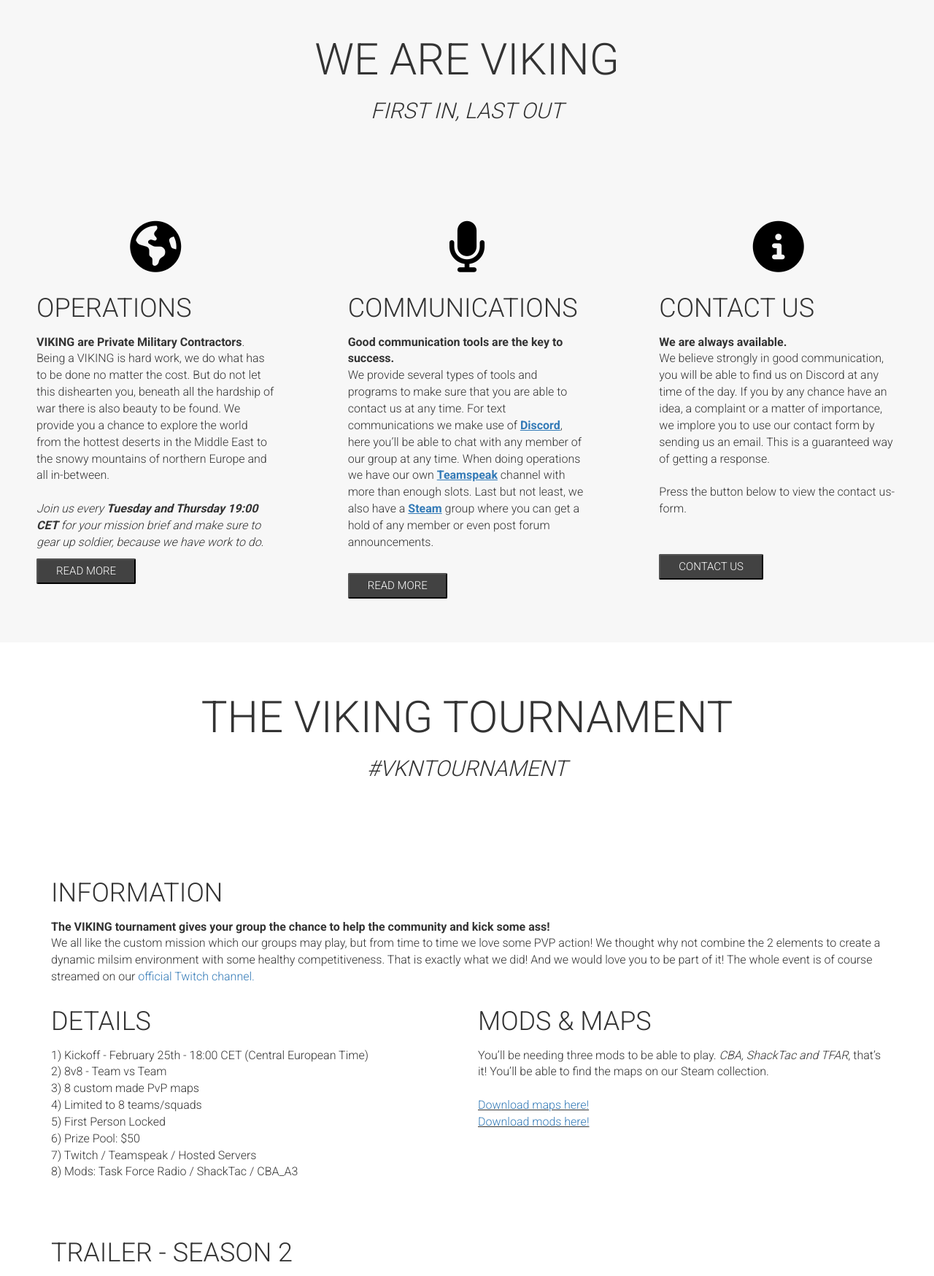
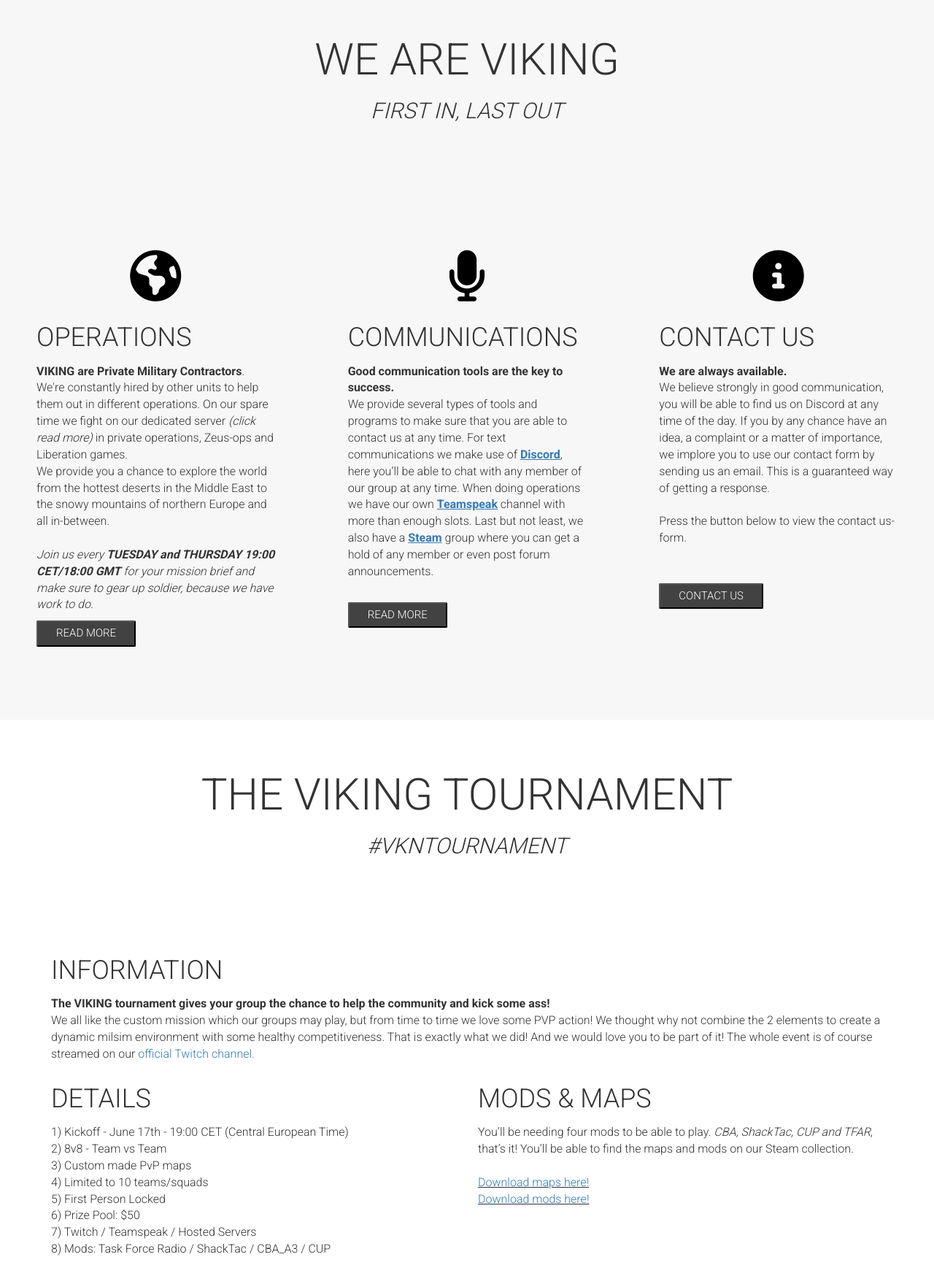
Before and after one commit to NivekL/Vikingpmc-origin, a PHP site: page / in a window 1280 px wide. Shown: the part 885-2633 px from the top of the page at 73% size. Run offline with PHP 8.4, Linux system fonts and the light colour scheme; data that the repository does not hold is empty; some libraries are stand-ins or nearby versions.

Commit message:
updated info

```diff
--- a/index.php
+++ b/index.php
@@ -158,11 +158,11 @@ if (!$errName && !$errEmail && !$errMessage && !$errHuman) {
         <p>
 					<b>VIKING are Private Military Contractors</b>.
 					<br>
-					Being a VIKING is hard work, we do what has to be done no matter the cost. But do not let this dishearten you,
-					beneath all the hardship of war there is also beauty to be found.
+					We're constantly hired by other units to help them out in different operations. On our spare time we fight on our dedicated server <i>(click read more)</i>
+					in private operations, Zeus-ops and Liberation games.<br>
 					We provide you a chance to explore the world from the hottest deserts in the Middle East to the snowy mountains of northern Europe and all in-between.
 					<br><br>
-					<i>Join us every <b>Tuesday and Thursday 19:00 CET</b> for your mission brief and make sure to gear up soldier, because we have work to do.</i>
+					<i>Join us every <b>TUESDAY and THURSDAY 19:00 CET/18:00 GMT</b> for your mission brief and make sure to gear up soldier, because we have work to do.</i>
 				</p>
         <button id="btnReadMore" type="button" name="button" onclick="openNavOperation()">READ MORE</button>
       </div>
@@ -225,13 +225,13 @@ if (!$errName && !$errEmail && !$errMessage && !$errHuman) {
 					<div class="col-lg-6">
 						<h2>DETAILS</h2>
 						<p>
-							1)	Kickoff - February 25th - 18:00 CET (Central European Time)
+							1)	Kickoff - June 17th - 19:00 CET (Central European Time)
 							<br>
 							2) 8v8 - Team vs Team
 							<br>
-							3) 8 custom made PvP maps
+							3) Custom made PvP maps
 							<br>
-							4) Limited to 8 teams/squads
+							4) Limited to 10 teams/squads
 							<br>
 							5) First Person Locked
 							<br>
@@ -239,14 +239,14 @@ if (!$errName && !$errEmail && !$errMessage && !$errHuman) {
 							<br>
 							7) Twitch / Teamspeak / Hosted Servers
 							<br>
-							8) Mods: Task Force Radio / ShackTac / CBA_A3
+							8) Mods: Task Force Radio / ShackTac / CBA_A3 / CUP
 						</p>
 					</div>
 					<div class="col-lg-6">
 						<h2>MODS & MAPS</h2>
 						<p>
-							You’ll be needing three mods to be able to play. <i>CBA, ShackTac and TFAR</i>, that’s it!
-							You’ll be able to find the maps on our Steam collection.
+							You’ll be needing four mods to be able to play. <i>CBA, ShackTac, CUP and TFAR</i>, that’s it!
+							You’ll be able to find the maps and mods on our Steam collection.
 							<br><br>
 							<u><a class="linkText" target="_blank" href="http://steamcommunity.com/workshop/filedetails/?id=853979345">Download maps here!</a></u><br>
 							<u><a class="linkText" target="_blank" href="http://steamcommunity.com/sharedfiles/filedetails/?id=871819348">Download mods here!</a></u>
@@ -256,7 +256,7 @@ if (!$errName && !$errEmail && !$errMessage && !$errHuman) {
 			</div>
 
 	<div class="container paddingTop">
-		<h2>TRAILER - SEASON 2</h2>
+		<h2>TRAILER - SEASON 3 COMING SOON</h2>
 		<div class="embed-responsive embed-responsive-16by9">
 			<iframe class="embed-responsive-item" src="https://www.youtube.com/embed/mShelBULMO0"></iframe>
 		</div>
@@ -273,8 +273,6 @@ if (!$errName && !$errEmail && !$errMessage && !$errHuman) {
 		<button class="btnTournament" type="button" name="button" onclick="openNavTournament()">JOIN TOURNAMENT</button>
 	</div>
 </section>
-
-
 
 <!--GOT WHAT IT TAKES TO JOIN VIKING-->
 <section id="apply" class="apply-section col-lg-12">
@@ -346,11 +344,16 @@ if (!$errName && !$errEmail && !$errMessage && !$errHuman) {
 					</a>
           <h2>MISSIONS</h2>
           <p>
-						With over 25 campaign missions and more to come, this is what we have specialized in over the years.
+						<b>Private operations: </b>On our spare time we make sure to hone our skills in our dedicated server. We host different types of scenarios to help our soldiers with strategy, critical thinking and communication.
+							<br><b>IP: 77.161.37.153:2362
+							<br>PW: <i style="filter: blur(6px)">ask one of our admins!</i></b><br><br>
+						<b>Joint operations: </b>Being a PMC means that we are asked to do fighting for others.
+						We are often hired by different units to help them secure, destroy or stabilize points of interest in different parts of the world.
+						Joint-operations is a great way to learn new strategies, types of combat and meet new friends.<br><br>
+						<b>Campaigns: </b>With over 25 campaign missions and more to come, this is what we have specialized in over the years.
 						With the help of our talented developers we’ve made sure that every campaign feels unique and offers new challenges for each individual.
-						<br><br>
-						<u><a id="linkText" target="_blank" href="http://steamcommunity.com/sharedfiles/filedetails/?id=681486800">Click here to download our campaigns.</a></u>.
-
+						<br>
+						<u><a id="linkText" target="_blank" href="http://steamcommunity.com/sharedfiles/filedetails/?id=681486800">Click here to download our campaigns.</a></u>
           </p>
         </div>
 
@@ -360,14 +363,16 @@ if (!$errName && !$errEmail && !$errMessage && !$errHuman) {
 						<i class="fa fa-download fa-5x center" style="color: black" aria-hidden="true"></i>
 					</a>
           </div>
-          <h2>MODS</h2>
+          <h2>MODS & ARSENAL</h2>
           <p>
-						To enhance realism and to challenge the player we make use of mods.
+						<b>Mods: </b>To enhance realism and to challenge the player we make use of mods.
 						We have carefully selected mods that revamps certain gameplay mechanics to our pleasing,
 						these are universal over most of our campaigns to make sure that you do not have to switch mods or
 						suffer through a thousand updates and incompabilities.
-						<br><br>
-						<u><a id="linkText" target="_blank" href="http://steamcommunity.com/sharedfiles/filedetails/?id=659777460">Click here to download the mods.</a></u>
+						<br>
+						<u><a id="linkText" target="_blank" href="http://steamcommunity.com/sharedfiles/filedetails/?id=659777460">Click here to download the mods.</a></u><br><br>
+						<b>Arsenal: </b>We have created base outfits for the different roles we have. We urge you to download the .rar file and import the loadouts to your arsenal.<br>
+						<u><a id="linkText" target="_blank" href="https://drive.google.com/open?id=0B2SlNOj2rYVCZjJnbDNiUDdnVTA">Click here to download the roles.</a></u><br><br>
           </p>
         </div>
         <div class="col-lg-4">
@@ -378,7 +383,8 @@ if (!$errName && !$errEmail && !$errMessage && !$errHuman) {
           <p>
             Weekly mission OP's are held every
 						<br>
-						<b>TUESDAY</b> and <b>THURSDAY</b> at <br><b>19:00 CENTRAL EUROPEAN TIME (CET)</b>.
+						<b>TUESDAY</b> and <b>THURSDAY</b> at
+						<br><b>19:00 CET</b>/<b>18:00 GMT</b>
           </p>
         </div>
       </div>
@@ -457,35 +463,42 @@ if (!$errName && !$errEmail && !$errMessage && !$errHuman) {
           <p>
 						Like every group, there is a hierarchy we follow to make it easier for the members to know who to turn to and easier for us to give out orders.
 						<br><br>
-						<b>Administrators</b>, also known as Jarls are the highest ranked members of the group. They make sure that every operation and tournament works as planned.
-						<br>
-						<b>Moderators</b>, also known as Karls are the second highest ranked members of the group. They assist Jarls in their daily work and are in charge of keeping things clean and friendly while out in the field of battle or in our chat.
-						<br>
+						<b>Admin</b>, are the highest ranked members of the group. They make sure that every operation and tournament works as planned.
+						<b>Moderators</b>, are the second highest ranked members of the group.
+						They assist Admins in their daily work and are in charge of keeping things clean and friendly while out in the field of battle or in our chat.
+						<b>HQ</b>, are the third highest ranking members of our group who helps organization of different operations and communicate with people in our Discord.
+						<br><br>
 						<i>Hover over the images to view names and rank. You can also click the avatars to nagivate to their Steam profiles.</i>
 						<br><br>
-						<i>Send any question, suggestion or idea to us by filling out the form down below.</i>
+						<b><i>Send any question, suggestion or idea to us by filling out the form down below.</i></b>
 					</p>
         </div>
 				<div class="col-lg-6" id="slider-thumbs">
 						<div class="col-lg-12">
 							<div class="row">
 								<ul class="hide-bullets">
-									<!--Wardaddy-->
-										<li class="col-lg-4" data-toggle="tooltip" data-placement="top" data-html="true" title="<h3>Bane</h3><h4>President</h4>">
+									<!--Bane-->
+										<li class="col-lg-3" data-toggle="tooltip" data-placement="top" data-html="true" title="<h3>Bane</h3><h4>Founder</h4>">
 												<a target="_blank" href="http://steamcommunity.com/profiles/76561198044162606">
-														<img src="http://cdn.akamai.steamstatic.com/steamcommunity/public/images/avatars/b4/b419fa42475f08869a1fce8307b4cd0a22c1b5f2_full.jpg" class="img-rounded img-thumbnail">
+														<img src="http://cdn.edgecast.steamstatic.com/steamcommunity/public/images/avatars/55/55e14010ec82dc075cbcfa07a6c80c01709ea793_full.jpg" class="img-rounded img-thumbnail">
 												</a>
 										</li>
+										<!--Havok-->
+										<li class="col-lg-3" data-toggle="tooltip" data-placement="top" data-html="true" title="<h3>Havok</h3><h4>Administrator</h4>">
+											<a target="_blank" href="http://steamcommunity.com/profiles/76561197996326460">
+													<img src="http://cdn.edgecast.steamstatic.com/steamcommunity/public/images/avatars/c7/c787d7b5a74f7ecf65e79ec32bd933f6f7980db4_full.jpg" class="img-rounded img-thumbnail">
+											</a>
+										</li>
 										<!--Gen-->
-											<li class="col-lg-4" data-toggle="tooltip" data-placement="top" data-html="true" title="<h3>TheGeneral</h3><h4>Administrator</h4>">
+											<li class="col-lg-3" data-toggle="tooltip" data-placement="top" data-html="true" title="<h3>TheGeneral</h3><h4>Moderator</h4>">
 												<a target="_blank" href="http://steamcommunity.com/profiles/76561197961489650">
 														<img src="http://cdn.edgecast.steamstatic.com/steamcommunity/public/images/avatars/32/328a7afdc3d5eaeba8562a62da21d99c50021ec0_full.jpg" class="img-rounded img-thumbnail">
 												</a>
 											</li>
-											<!--Dep-->
-											<li class="col-lg-4" data-toggle="tooltip" data-placement="top" data-html="true" title="<h3>DeputyDawg</h3><h4>Moderator</h4>">
-												<a target="_blank" href="http://steamcommunity.com/profiles/76561198043139108">
-														<img src="http://cdn.edgecast.steamstatic.com/steamcommunity/public/images/avatars/ea/ea304b11312956319a6f2db8661a45f9340bef7d_full.jpg" class="img-rounded img-thumbnail">
+											<!--Paulo-->
+											<li class="col-lg-3" data-toggle="tooltip" data-placement="top" data-html="true" title="<h3>Paulo</h3><h4>Moderator</h4>">
+												<a target="_blank" href="http://steamcommunity.com/profiles/76561198068539881">
+														<img src="http://cdn.edgecast.steamstatic.com/steamcommunity/public/images/avatars/d2/d24766de721c8cd114d3a57ae830439638987c23_full.jpg" class="img-rounded img-thumbnail">
 												</a>
 											</li>
 								</ul>
@@ -494,23 +507,31 @@ if (!$errName && !$errEmail && !$errMessage && !$errHuman) {
 						<div class="col-lg-12">
 							<div class="row">
 								<ul class="hide-bullets">
-									<!--Havok-->
-									<li class="col-lg-4" data-toggle="tooltip" data-placement="bottom" data-html="true" title="<h3>Havok</h3><h4>Vice President</h4>">
-										<a target="_blank" href="http://steamcommunity.com/profiles/76561197996326460">
-												<img src="http://cdn.edgecast.steamstatic.com/steamcommunity/public/images/avatars/c7/c787d7b5a74f7ecf65e79ec32bd933f6f7980db4_full.jpg" class="img-rounded img-thumbnail">
+									<!--Dep-->
+									<li class="col-lg-3" data-toggle="tooltip" data-placement="bottom" data-html="true" title="<h3>DeputyDawg</h3><h4>HQ</h4>">
+										<a target="_blank" href="http://steamcommunity.com/profiles/76561198043139108">
+												<img src="http://cdn.edgecast.steamstatic.com/steamcommunity/public/images/avatars/ea/ea304b11312956319a6f2db8661a45f9340bef7d_full.jpg" class="img-rounded img-thumbnail">
 										</a>
 									</li>
-									<!--Paulo-->
-									<li class="col-lg-4" data-toggle="tooltip" data-placement="bottom" data-html="true" title="<h3>Paulo</h3><h4>Administrator</h4>">
-										<a target="_blank" href="http://steamcommunity.com/profiles/76561198068539881">
-												<img src="http://cdn.edgecast.steamstatic.com/steamcommunity/public/images/avatars/d2/d24766de721c8cd114d3a57ae830439638987c23_full.jpg" class="img-rounded img-thumbnail">
+									<!--Winter-->
+									<li class="col-lg-3" data-toggle="tooltip" data-placement="bottom" data-html="true" title="<h3>Winters</h3><h4>HQ</h4>">
+										<a target="_blank" href="http://steamcommunity.com/profiles/76561198000470633">
+												<img src="http://cdn.edgecast.steamstatic.com/steamcommunity/public/images/avatars/9c/9c51148ea5ab65993d0e54e26b200115584bc850_full.jpg" class="img-rounded img-thumbnail">
 										</a>
 									</li>
 										<!--Hump-->
-										<li class="col-lg-4" data-toggle="tooltip" data-placement="bottom" data-html="true" title="<h3>DoTheHump</h3><h4>Moderator</h4>">
+										<li class="col-lg-3" data-toggle="tooltip" data-placement="bottom" data-html="true" title="<h3>DoTheHump</h3><h4>HQ</h4>">
 											<a target="_blank" href="http://steamcommunity.com/profiles/76561198060784160">
 													<img src="http://cdn.edgecast.steamstatic.com/steamcommunity/public/images/avatars/2a/2a6c856fa26f6dd9eec949be9a169ff9d3374186_full.jpg" class="img-rounded img-thumbnail">
 											</a>
+										</li>
+										<!--Alliaz-->
+										<li class="col-lg-3" data-toggle="tooltip" data-placement="bottom" data-html="true" title="<h3>Alliaz</h3><h4>HQ</h4>">
+											<a target="_blank" href="http://steamcommunity.com/profiles/76561197997186254/">
+													<img src="http://cdn.akamai.steamstatic.com/steamcommunity/public/images/avatars/bc/bca8a58c68540f5c54b64abc6bd671bdadd87bbe_full.jpg" class="img-rounded img-thumbnail">
+											</a>
+										</li>
+										<li class="col-lg-3" data-toggle="tooltip" data-placement="bottom" data-html="true" title="<h3>Empty</h3><h4>HQ</h4>">
 										</li>
 								</ul>
 							</div>
--- a/sass/content.scss
+++ b/sass/content.scss
@@ -10,7 +10,7 @@
 }
 
 section {
-  padding: 60px 0;
+  padding: 100px 0;
 }
 
 //ABSTRACT TEXT
@@ -146,6 +146,3 @@ li{
     margin-left: -40px;
     margin-top:20px;
 }
-
-
-// MEDIAQUERY
```
Also changed, not shown: sass/content.min.css (added, +1 -0 lines), css/style.min.css.
